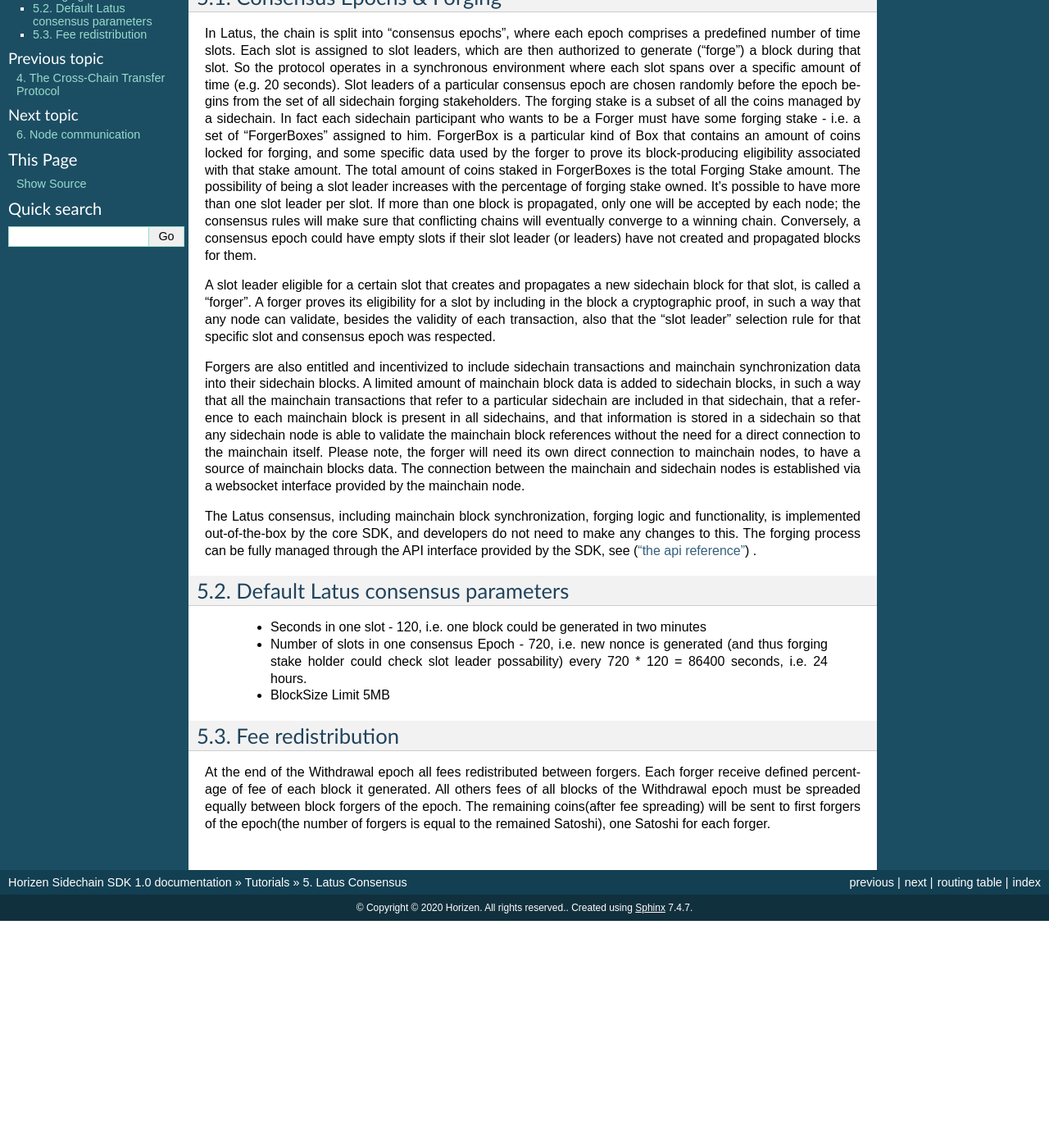
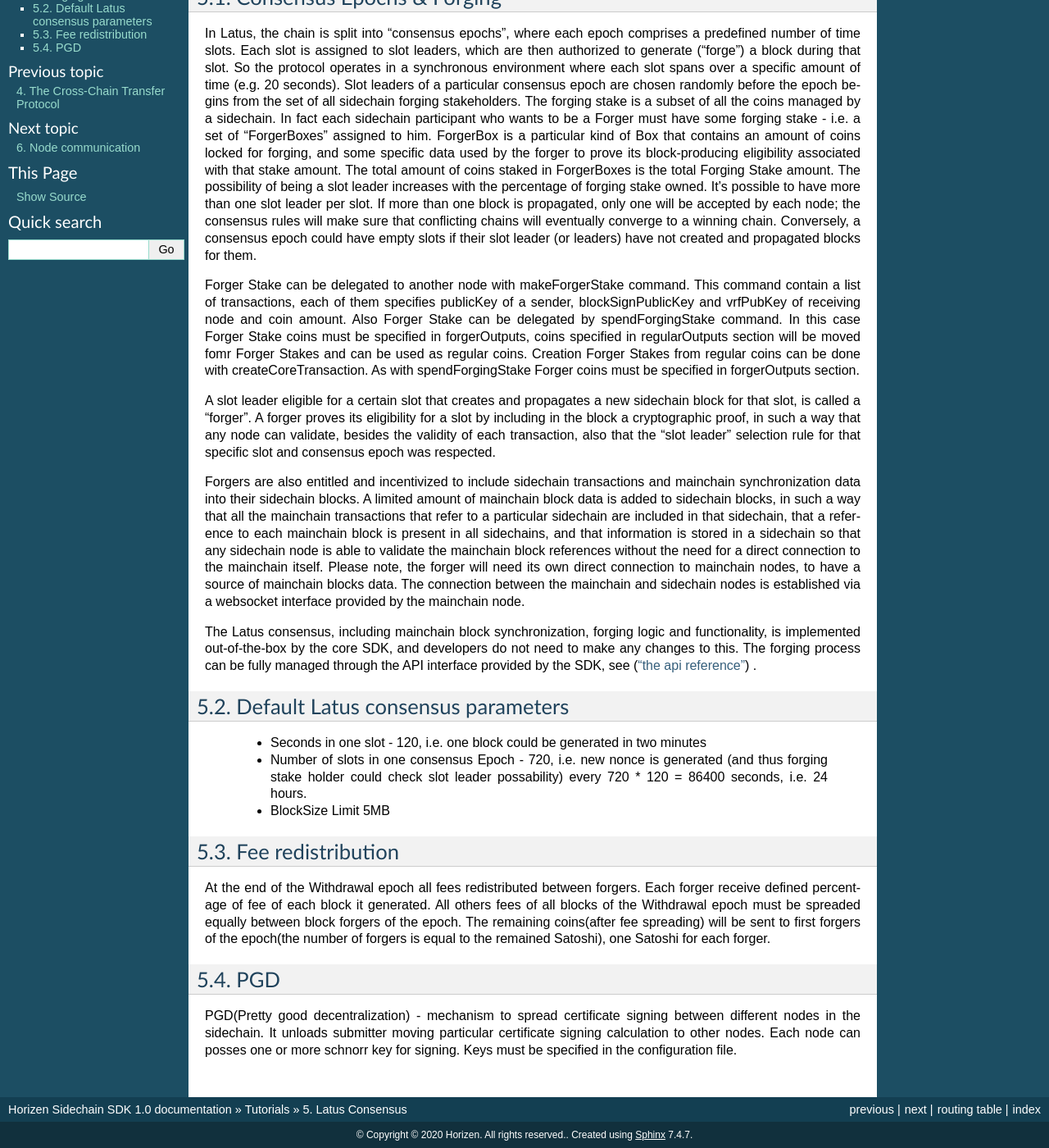
Before and after one commit to HorizenOfficial/developer-horizen-global, a Sphinx documentation site: the page built from docs/introduction/Latus-Consensus.rst, in a window 1280 px wide and 1400 px high, scrolled down 217 px. Shown: the whole window at 82% size. Built offline with Sphinx 7.4.7, drawn with Linux system fonts in a browser that asks for light colours; before the commit the page ends 1340 px from its top, so only the background shows below that.

Commit message:
Added PGD and Forger Stakes Dlegation description.

```diff
--- a/docs/introduction/Latus-Consensus.rst
+++ b/docs/introduction/Latus-Consensus.rst
@@ -10,6 +10,10 @@ Consensus Epochs & Forging
 In Latus, the chain is split into “consensus epochs”, where each epoch comprises a predefined number of time slots. Each slot is assigned to slot leaders, which are then authorized to generate (“forge”) a block during that slot. So the protocol operates in a synchronous environment where each slot spans over a specific amount of time (e.g. 20 seconds).
 Slot leaders of a particular consensus epoch are chosen randomly before the epoch begins from the set of all sidechain forging stakeholders. The forging stake is a subset of all the coins managed by a sidechain. In fact each sidechain participant who wants to be a Forger must have some forging stake - i.e. a set of “ForgerBoxes” assigned to him. ForgerBox is a particular kind of Box that contains an amount of coins locked for forging, and some specific data used by the forger to prove its block-producing eligibility associated with that stake amount. The total amount of coins staked in ForgerBoxes is the total Forging Stake amount.
 The possibility of being a slot leader increases with the percentage of forging stake owned. It's possible to have more than one slot leader per slot. If more than one block is propagated, only one will be accepted by each node; the consensus rules will make sure that conflicting chains will eventually converge to a winning chain. Conversely, a consensus epoch could have empty slots if their slot leader (or leaders) have not created and propagated blocks for them.
+
+Forger Stake can be delegated to another node with makeForgerStake command. This command contain a list of transactions, each of them specifies publicKey of a sender, blockSignPublicKey and vrfPubKey of receiving node and coin amount.
+Also Forger Stake can be delegated by spendForgingStake command. In this case Forger Stake coins must be specified in forgerOutputs, coins specified in regularOutputs section will be moved fomr Forger Stakes and can be used as regular coins.
+Creation Forger Stakes from regular coins can be done with createCoreTransaction. As with spendForgingStake Forger coins must be specified in forgerOutputs section.
 
 A slot leader eligible for a certain slot that creates and propagates a new sidechain block for that slot, is called a “forger”. A forger proves its eligibility for a slot by including in the block a cryptographic proof, in such a way that any node can validate, besides the validity of each transaction, also that the "slot leader" selection rule for that specific slot and consensus epoch was respected.
 
@@ -32,3 +36,9 @@ Fee redistribution
 ==================
 
 At the end of the Withdrawal epoch all fees redistributed between forgers. Each forger receive defined percentage of fee of each block it generated. All others fees of all blocks of the Withdrawal epoch must be spreaded equally between block forgers of the epoch. The remaining coins(after fee spreading) will be sent to first forgers of the epoch(the number of forgers is equal to the remained Satoshi), one Satoshi for each forger.
+
+
+PGD
+===
+
+PGD(Pretty good decentralization) - mechanism to spread certificate signing between different nodes in the sidechain. It unloads submitter moving particular certificate signing calculation to other nodes. Each node can posses one or more schnorr key for signing. Keys must be specified in the configuration file.
--- a/docs/introduction/Sidechain-SDK-extension.rst
+++ b/docs/introduction/Sidechain-SDK-extension.rst
@@ -65,7 +65,7 @@ A Coin Box is a Box that has a value in ZEN. The creation process is the same ju
 Transaction extension
 #####################
 
-A transaction is the basic way to implement the application logic, by processing input Boxes that get unlocked and opened (or "spent"), and create new ones. All custom transaction inherited from SidechainTransaction. SidechainNoncedTransaction - class that help to deal with output boxes nonces. AbstractRegularTransaction is class helps to deal with ZenBoxes. To define a new custom transaction, you have to extend the `com.horizen.transaction.SidechainNoncedTransaction <https://github.com/HorizenOfficial/Sidechains-SDK/blob/master/sdk/src/main/java/com/horizen/transaction/SidechainNoncedTransaction.java>`_ class or `com.horizen.transaction.SidechainTransaction <https://github.com/HorizenOfficial/Sidechains-SDK/blob/master/sdk/src/main/java/com/horizen/transaction/SidechainTransaction.java>`
+A transaction is the basic way to implement the application logic, by processing input Boxes that get unlocked and opened (or "spent"), and create new ones. All custom transaction inherited from SidechainTransaction. SidechainNoncedTransaction - class that help to deal with output boxes nonces. AbstractRegularTransaction class helps to deal with ZenBoxes. To define a new custom transaction, you have to extend the `com.horizen.transaction.SidechainNoncedTransaction <https://github.com/HorizenOfficial/Sidechains-SDK/blob/master/sdk/src/main/java/com/horizen/transaction/SidechainNoncedTransaction.java>`_ class or `com.horizen.transaction.SidechainTransaction <https://github.com/HorizenOfficial/Sidechains-SDK/blob/master/sdk/src/main/java/com/horizen/transaction/SidechainTransaction.java>`
 The most relevant methods of this class are detailed below:
 
 - ``public List<BoxUnlocker<Proposition>> unlockers()``
```
